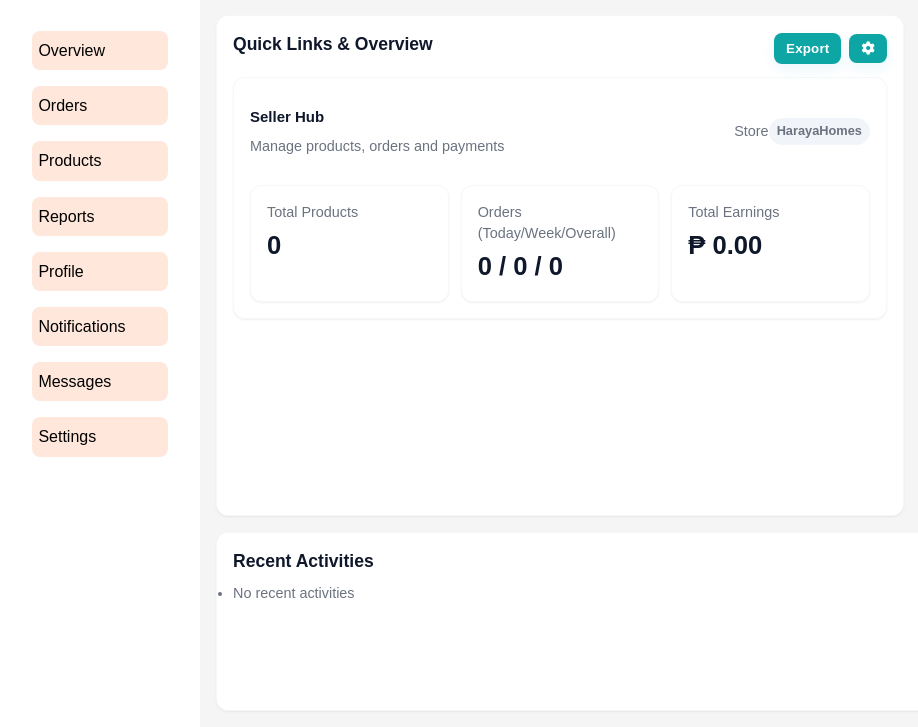
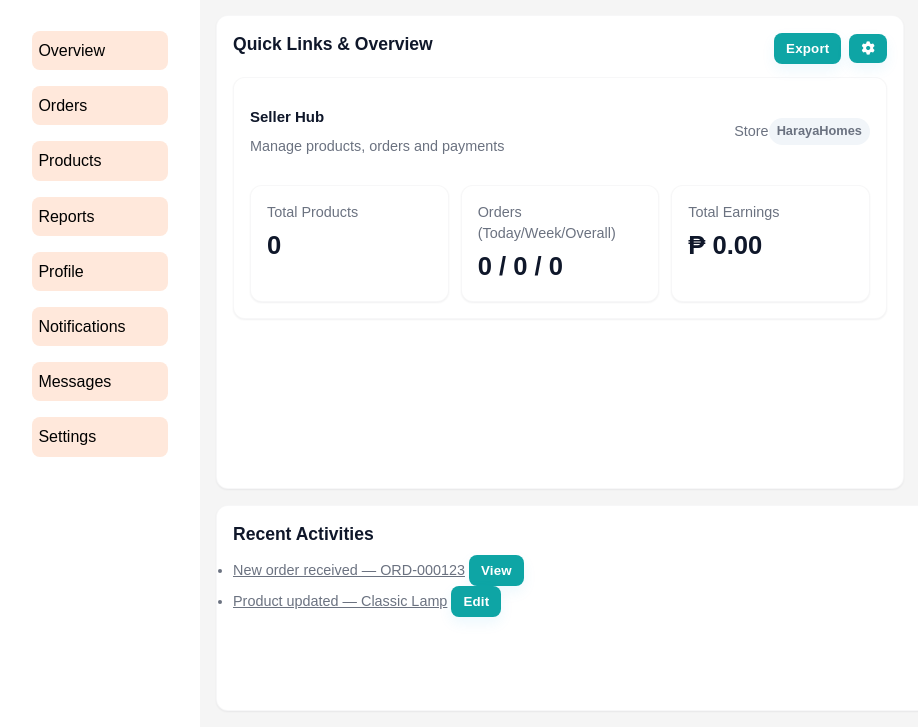
Before and after one commit to Mukuzeal/HarayaHomes, a Flask app: template templates/SellerDashboard/sellerdashboard.html in a window 1280 px wide. Shown: the part 115-842 px from the top of the page, without its empty margins (0-918 px from the left). Run offline with Flask 3, Linux system fonts and the light colour scheme; the template is opened without the code that fills it, so the values that code supplies are empty.

Commit message:
Update sellerdashboard.html

```diff
--- a/templates/SellerDashboard/sellerdashboard.html
+++ b/templates/SellerDashboard/sellerdashboard.html
@@ -7,7 +7,11 @@
 	<link rel="stylesheet" href="{{ url_for('static', filename='AdminDashboard/css/general.css') }}">
 	<link rel="stylesheet" href="{{ url_for('static', filename='AdminDashboard/css/admindashboard.css') }}">
 	<link rel="stylesheet" href="{{ url_for('static', filename='sellerdashboard/sellerdashboard.css') }}">
+
 	<script src="{{ url_for('static', filename='AdminDashboard/js/admin.js') }}" defer></script>
+
+	<!-- ADDED: Seller JS controls order modal / actions. Without this the "View" button won't work. -->
+	<script src="{{ url_for('static', filename='SellerDashboard/js/seller.js') }}" defer></script>
 </head>
 <body>
 	<header>
@@ -77,7 +81,8 @@
 			<main class="content card">
 				<h3>Recent Activities</h3>
 				<ul id="activities-list" class="small">
-					<li>No recent activities</li>
+					<li><a href="/seller/orders">New order received — ORD-000123</a> <button class="btn btn-sm" onclick="location.href='/seller/orders'">View</button></li>
+					<li><a href="/seller/products">Product updated — Classic Lamp</a> <button class="btn btn-sm" onclick="location.href='/seller/products'">Edit</button></li>
 				</ul>
 			</main>
 		</div>
```
